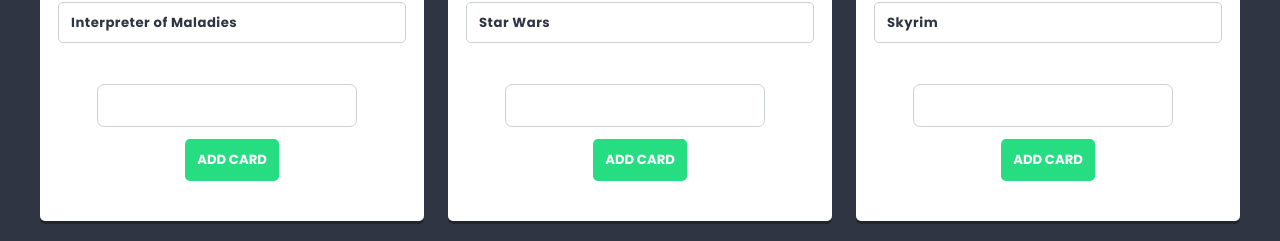
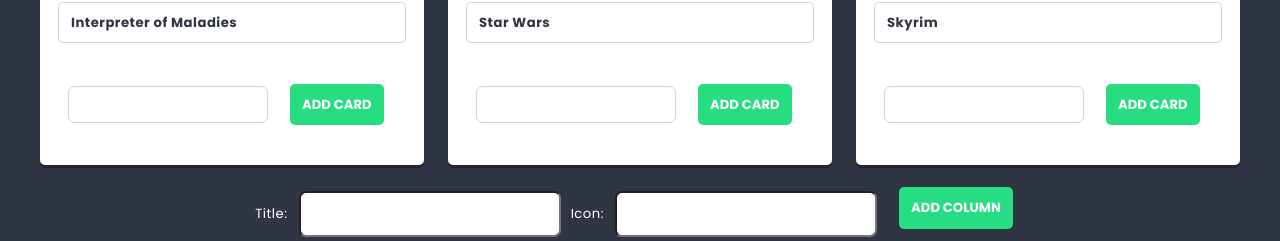
Before and after one commit to Adriannan23/MyFirstRactApp, a React (Create React App) app: page / in a window 1280 px wide. Shown: the part 659-900 px from the top of the page. Built offline with nearby package versions, Linux system fonts and the light colour scheme.

Commit message:
correct cardButton style

```diff
--- a/src/components/CardForm/CardForm.module.scss
+++ b/src/components/CardForm/CardForm.module.scss
@@ -1,21 +1,16 @@
 @import '../../styles/settings.scss';
 
 .cardForm{
-  display: flex;
-  justify-content: center;
-  align-items: center;
+
   padding: 10px;
   flex-wrap: wrap;
 
   input{
-    padding: 13px 3px 13px 0;
+    padding: 10px 3px 10px 0;
   border-radius: 7px;
   margin-right: 10px;
   position: relative;
-  }
-
-  .cardFormTitle{
-    margin-right: 7px;
+  width: 20px;
   }
 
   }
```
